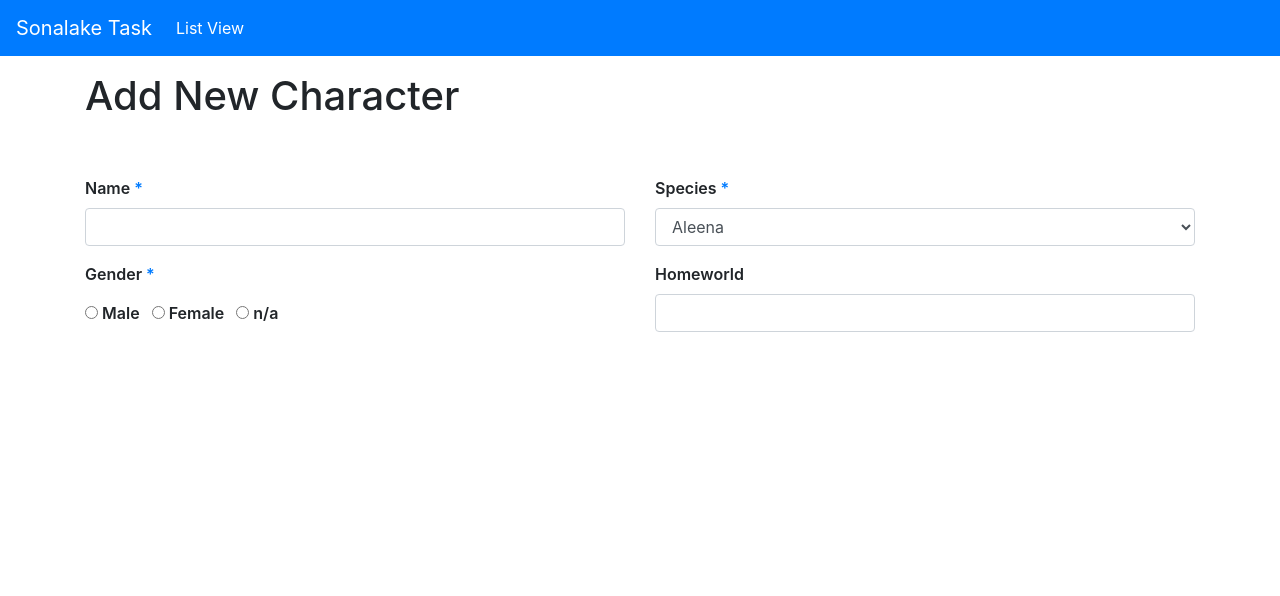
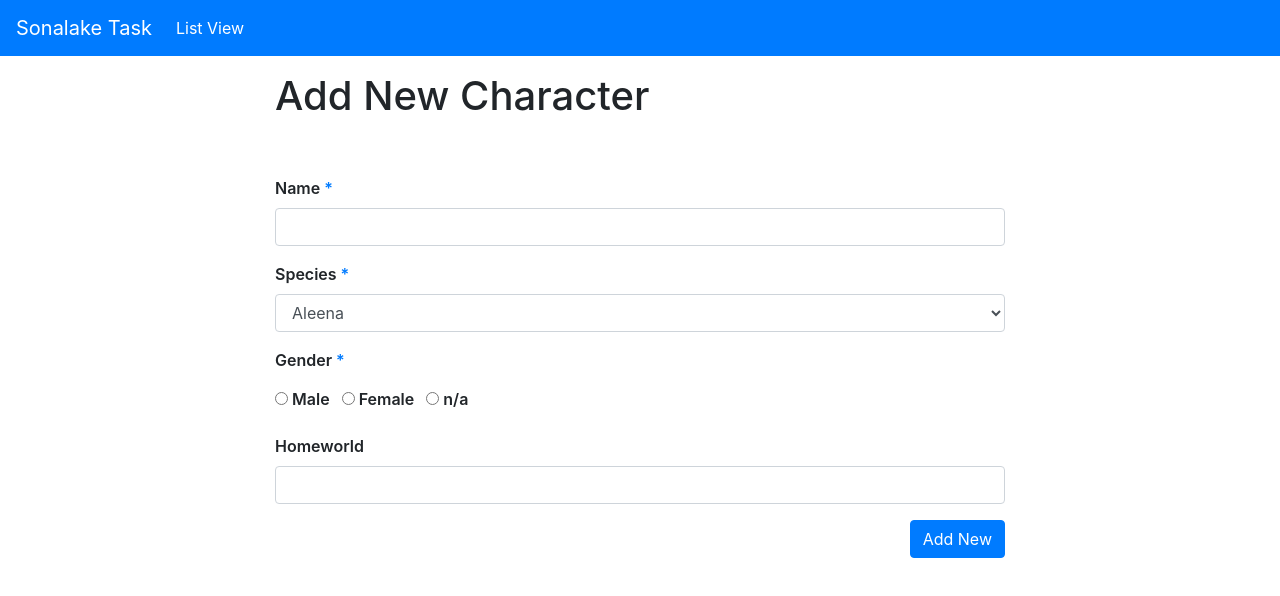
Before and after one commit to MKA1500/Angular-typicode-json-server, an Angular app: page /add-character in a window 1280 px wide. Shown: the top 596 px of the page. Built offline with nearby package versions, Linux system fonts and the light colour scheme; data requests are answered from the project's data file.

Commit message:
basic reactive form

```diff
--- a/src/app/add-character/add-character.component.html
+++ b/src/app/add-character/add-character.component.html
@@ -1,30 +1,32 @@
-<h1>Add New Character</h1>
-<form class="add-character-form">
-  <div class="row">
-    <div class="col-md-6">
+<div class="row">
+  <div class="offset-md-2 col-md-8">
+    <h1>Add New Character</h1>
+    <form
+      class="add-character-form"
+      [formGroup]="addNewCharacterForm"
+      (ngSubmit)="onSubmit()"
+      >
       <div class="form-group">
         <label for="charName">Name<span class="required">*</span></label>
         <input
           type="text"
           class="form-control"
           id="charName"
+          formControlName="charName"
           required>
       </div>
-    </div>
-    <div class="col-md-6">
       <div class="form-group">
         <label for="charSpecies">Species<span class="required">*</span></label>
         <select
           class="form-control"
           id="charSpecies"
+          formControlName="charSpecies"
           required>
           <option *ngFor="let spec of species">
             {{ spec }}
           </option>
         </select>
       </div>
-    </div>
-    <div class="col-md-6">
       <div class="form-group">
         <label for="charGender">Gender<span class="required">*</span></label>
         <div class="radios">
@@ -32,6 +34,7 @@
             <input
               type="radio"
               name="charGender"
+              formControlName="charGender"
               value="male"
               required> Male
           </label>
@@ -39,25 +42,30 @@
             <input
               type="radio"
               name="charGender"
+              formControlName="charGender"
               value="female"> Female
           </label>
           <label>
             <input
               type="radio"
               name="charGender"
+              formControlName="charGender"
               value="n/a"> n/a
           </label>
         </div>
       </div>
-    </div>
-    <div class="col-md-6">
       <div class="form-group">
         <label for="charHomeworld">Homeworld</label>
         <input
           type="text"
           class="form-control"
+          formControlName="charHomeworld"
           id="charHomeworld">
       </div>
-    </div>
+      <button
+        class="btn btn-primary pull-right"
+        type="submit">Add New
+      </button>
+    </form>
   </div>
-</form>
+</div>
--- a/src/app/add-character/add-character.component.ts
+++ b/src/app/add-character/add-character.component.ts
@@ -1,4 +1,5 @@
 import { Component, OnInit } from '@angular/core';
+import { FormGroup, FormControl } from '@angular/forms';
 import { CharactersService } from '../shared/characters.service';
 
 @Component({
@@ -7,6 +8,7 @@ import { CharactersService } from '../shared/characters.service';
   styleUrls: ['./add-character.component.scss']
 })
 export class AddCharacterComponent implements OnInit {
+  addNewCharacterForm: FormGroup;
   species: string[];
 
   constructor(private speciesData: CharactersService) { }
@@ -15,8 +17,18 @@ export class AddCharacterComponent implements OnInit {
     this.speciesData.getSpecies()
       .subscribe((res: string[]) => {
         this.species = res;
-        console.log(this.species);
       });
+
+    this.addNewCharacterForm = new FormGroup({
+      'charName': new FormControl(),
+      'charSpecies': new FormControl(),
+      'charGender': new FormControl(),
+      'charHomeworld': new FormControl()
+    });
+  }
+
+  onSubmit() {
+    console.log(this.addNewCharacterForm);
   }
 
 }
--- a/src/app/app.module.ts
+++ b/src/app/app.module.ts
@@ -2,6 +2,7 @@ import { BrowserModule } from '@angular/platform-browser';
 import { NgModule } from '@angular/core';
 import { HttpClientModule } from '@angular/common/http';
 import { FormsModule } from '@angular/forms';
+import { ReactiveFormsModule } from '@angular/forms';
 
 import { AppRoutingModule } from './app-routing.module';
 
@@ -27,7 +28,8 @@ import { AddCharacterComponent } from './add-character/add-character.component';
     BrowserModule,
     AppRoutingModule,
     HttpClientModule,
-    FormsModule
+    FormsModule,
+    ReactiveFormsModule
   ],
   providers: [],
   bootstrap: [AppComponent]
```
